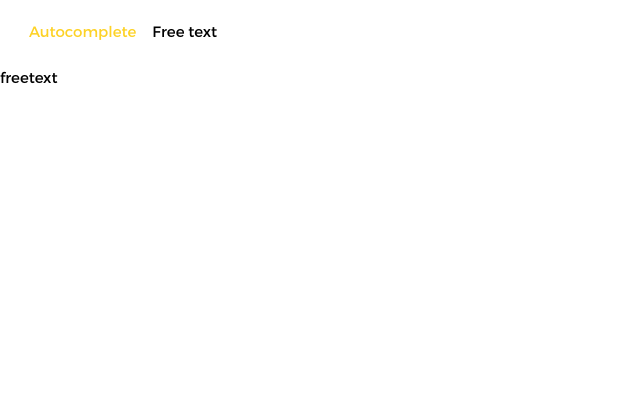
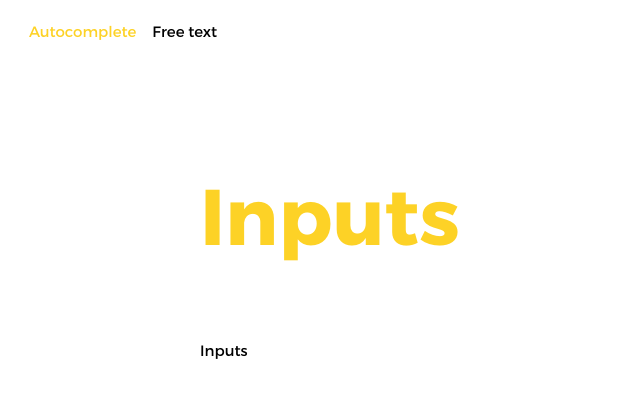
Before and after one commit to zotovs/hocelot-test, a React (Create React App) app: page /free-text in a window 1280 px wide. Shown: the top 398 px of the page, without its empty margins (0-640 px from the left). Built offline with nearby package versions, Linux system fonts and the light colour scheme.

Commit message:
Added FreeTextPage

```diff
--- a/src/App.js
+++ b/src/App.js
@@ -4,6 +4,7 @@ import { Route, Switch, Redirect } from 'react-router-dom';
 import Header from './components/Header';
 import GlobalStyles from './styles/GlobalStyles';
 import AutocompletePage from './containers/AutocompletePage';
+import FreeTextPage from './containers/FreeTextPage';
 
 function App() {
   return (
@@ -15,7 +16,7 @@ function App() {
           <AutocompletePage />
         </Route>
         <Route path="/free-text" exact>
-          freetext
+          <FreeTextPage />
         </Route>
         <Redirect to="/autocomplete" />
       </Switch>
--- /dev/null
+++ b/src/components/PageWrapper.js
@@ -0,0 +1,33 @@
+import React from 'react';
+import styled from 'styled-components';
+import PropTypes from 'prop-types';
+
+const Wrapper = styled.div`
+  padding: 200px;
+  padding-top: 100px;
+`;
+
+const Title = styled.h1`
+  font-size: 7.9rem;
+  line-height: 103px;
+  color: ${props => props.theme.yellow};
+  font-weight: 700;
+  margin: 0;
+  margin-bottom: 70px;
+`;
+
+function PageWrapper({ title, children }) {
+  return (
+    <Wrapper>
+      <Title>{title}</Title>
+      {children}
+    </Wrapper>
+  );
+}
+
+PageWrapper.propTypes = {
+  title: PropTypes.string.isRequired,
+  children: PropTypes.node.isRequired,
+};
+
+export default PageWrapper;
--- a/src/containers/AutocompletePage.js
+++ b/src/containers/AutocompletePage.js
@@ -1,21 +1,8 @@
 import React from 'react';
 import styled from 'styled-components';
 
+import PageWrapper from '../components/PageWrapper';
 import Autocomplete from '../components/Autocomplete';
-
-const Wrapper = styled.div`
-  padding: 200px;
-  padding-top: 100px;
-`;
-
-const Title = styled.h1`
-  font-size: 7.9rem;
-  line-height: 103px;
-  color: ${props => props.theme.yellow};
-  font-weight: 700;
-  margin: 0;
-  margin-bottom: 70px;
-`;
 
 const Form = styled.form`
   display: flex;
@@ -36,8 +23,7 @@ const StyledAutocomplete = styled(Autocomplete)`
 
 function AutocompletePage() {
   return (
-    <Wrapper>
-      <Title>Inputs</Title>
+    <PageWrapper title="Inputs">
       <Form
         onSubmit={e => {
           e.preventDefault();
@@ -48,7 +34,7 @@ function AutocompletePage() {
         <StyledAutocomplete name="address" placeholder="Address" />
         <StyledAutocomplete name="number" placeholder="Number" />
       </Form>
-    </Wrapper>
+    </PageWrapper>
   );
 }
 
--- /dev/null
+++ b/src/containers/FreeTextPage.js
@@ -0,0 +1,27 @@
+import React from 'react';
+import styled from 'styled-components';
+
+import PageWrapper from '../components/PageWrapper';
+
+const Form = styled.form`
+  display: flex;
+  align-items: flex-start;
+  flex-wrap: wrap;
+  min-height: 270px;
+  align-content: space-between;
+`;
+
+function FreeTextPage() {
+  return (
+    <PageWrapper title="Inputs">
+      <Form
+        onSubmit={e => {
+          e.preventDefault();
+        }}>
+        Inputs
+      </Form>
+    </PageWrapper>
+  );
+}
+
+export default FreeTextPage;
```
